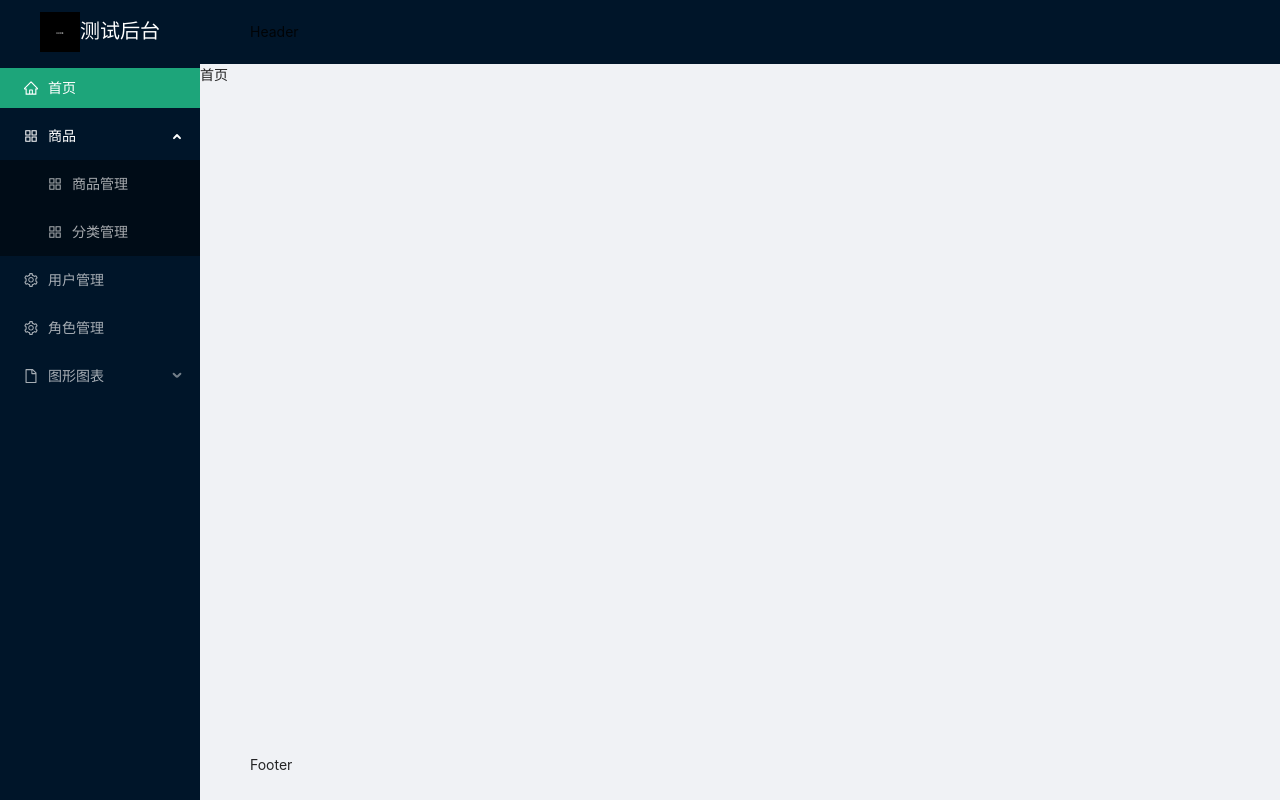
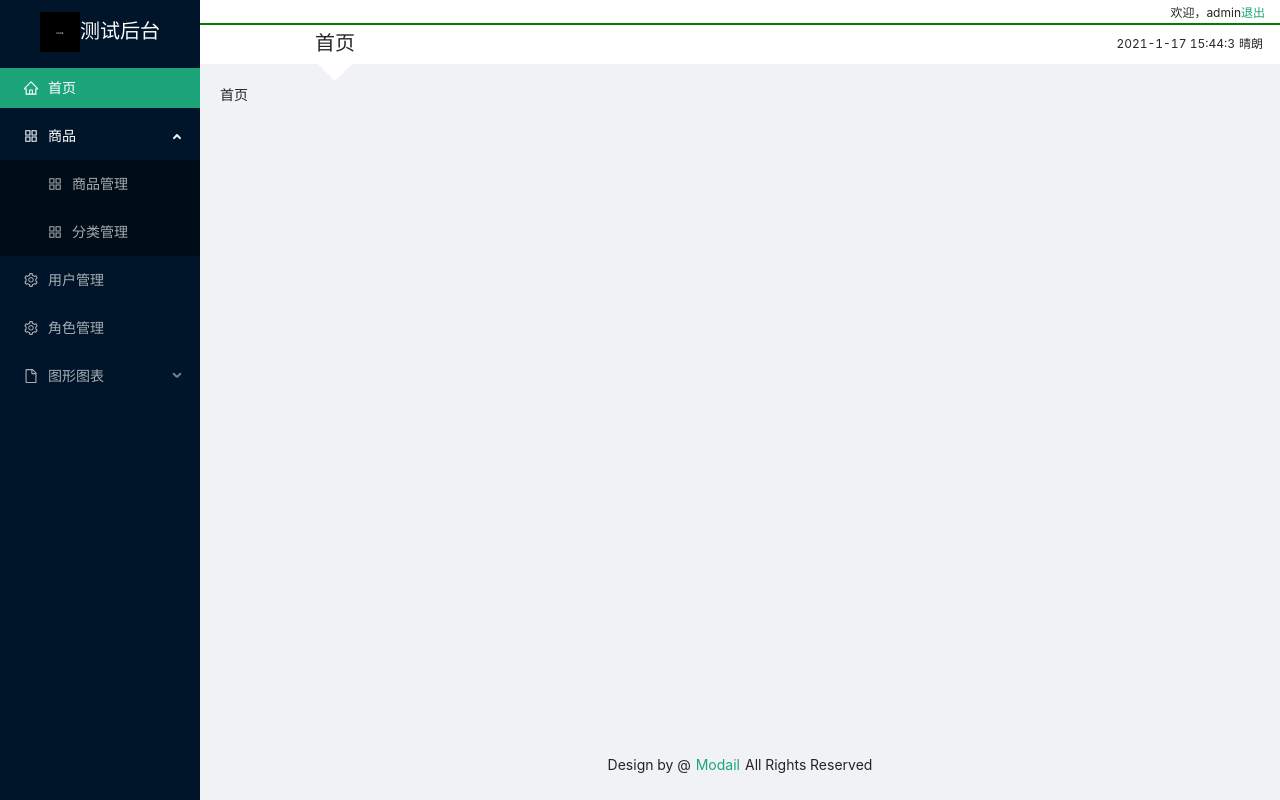
Before and after one commit to Modail/React_admin_Test, a React (Create React App) app: page /home in a window 1280 px wide. Built offline with nearby package versions, Linux system fonts and the light colour scheme.

Commit message:
react-admin Test

```diff
--- /dev/null
+++ b/src/components/footer/footer.jsx
@@ -0,0 +1,14 @@
+import React, { Component } from "react";
+import "./footer.sass";
+
+export default class MyFooter extends Component {
+  render() {
+    return (
+      <div className="footer-container">
+        <span>Design by @</span>
+        <a href="https://github.com/Modail">Modail</a>
+        <span>All Rights Reserved</span>
+      </div>
+    );
+  }
+}
--- /dev/null
+++ b/src/components/footer/footer.sass
@@ -0,0 +1,6 @@
+.footer-container
+    display: flex
+    justify-content: center
+    align-items: center
+    a
+        margin: 0 5px
--- /dev/null
+++ b/src/components/header-Top/header-Top.jsx
@@ -0,0 +1,69 @@
+import React, { Component } from "react";
+import { formateTime } from "../../utils/formateTime";
+import menuList from "../../config/menuconfig.js";
+import "./header-top.sass";
+import { Modal } from "antd";
+const { confirm } = Modal;
+
+export default class HeaderTop extends Component {
+  state = {
+    currentTime: formateTime(Date.now()),
+  };
+  getTime() {
+    setInterval(() => {
+      const currentTime = formateTime(Date.now());
+      this.setState({ currentTime });
+    }, 1000); //设置定时器定时获取当前时间
+  }
+  getTitle() {
+    //获得当前的location,不知道不使用window行不行
+    const pathName = window.location.pathname;
+    let title;
+    menuList.forEach((item) => {
+      if (item.key === pathName) {
+        title = item.title;
+      } else if (item.children) {
+        item.children.forEach((item) => {
+          if (item.key === pathName) {
+            title = item.title;
+          }
+        });
+      }
+    });
+    return title;
+  }
+  Logout = () => {
+    return confirm({
+      content: "是否退出登录",
+      onOk() {
+        console.log("OK");
+      },
+      onCancel() {
+        console.log("Cancel");
+      },
+    }); //使用antd 但是却不怎么理解原理 打算专研下源码复现相关功能
+  };
+  render() {
+    const { currentTime } = this.state;
+    this.getTime();
+    const title = this.getTitle();
+    return (
+      <div className="header-container">
+        <div className="header-top">
+          <span>欢迎，admin</span>
+          <a href="#" onClick={this.Logout}>
+            退出
+          </a>
+        </div>
+        <div className="header-Bottom">
+          <div className="header-Bottom-left"> {title}</div>
+          <div className="header-Bottom-right">
+            <span>{currentTime}</span>
+            <img alt="" src="" />
+            <span>晴朗</span>
+          </div>
+        </div>
+      </div>
+    );
+  }
+}
--- /dev/null
+++ b/src/components/header-Top/header-top.sass
@@ -0,0 +1,37 @@
+.header-container
+    height: 64px
+    background-color: #ffffff
+    .header-top
+        width: 100%
+        height: 25px
+        line-height: 25px
+        text-align: right
+        border-bottom: 2px solid green
+        font-size: 12px
+        padding: 0 15px 0 0
+    .header-Bottom
+        height: 37px
+        line-height: 37px
+        display: flex
+        flex-direction: row
+        .header-Bottom-left
+            position: relative
+            width: 25%
+            text-align: center
+            font-size: 20px
+            &::after
+                content: ''
+                position: absolute
+                left: 50%
+                transform: translateX(-50%) translateY(90%)
+                border-top: 20px solid #fff
+                border-bottom: 20px solid transparent
+                border-right: 20px solid transparent
+                border-left: 20px solid transparent
+        .header-Bottom-right
+            width: 75%
+            text-align: right
+            font-size: 12px
+            padding: 0 15px 0 0
+            span
+                margin: 0 2px
--- a/src/components/left-Nav/left-Nav.jsx
+++ b/src/components/left-Nav/left-Nav.jsx
@@ -8,27 +8,42 @@ import menuList from "../../config/menuconfig";
 const { SubMenu } = Menu;
 
 export default class LeftNav extends Component {
+  // getMenuNodes_map = (menuList) => {
+  //   return menuList.map((item) => {
+  //     if (!item.children) {
+  //       return (
+  //         <Menu.Item key={item.key} icon={item.icon}>
+  //           <Link to={item.key}>{item.title}</Link>
+  //         </Menu.Item>
+  //       );
+  //     } else {
+  //       return (
+  //         <SubMenu key={item.key} icon={item.icon} title={item.title}>
+  //           {this.getMenuNodes(item.children)}
+  //         </SubMenu>
+  //       );
+  //     }
+  //   }); //用数组map动态渲染页面，有子项是选择使用递归屌用来渲染
+
   getMenuNodes = (menuList) => {
-    return menuList.map((item) => {
+    return menuList.reduce((pre, item) => {
       if (!item.children) {
-        return (
+        pre.push(
           <Menu.Item key={item.key} icon={item.icon}>
             <Link to={item.key}>{item.title}</Link>
           </Menu.Item>
         );
       } else {
-        return (
+        pre.push(
           <SubMenu key={item.key} icon={item.icon} title={item.title}>
             {this.getMenuNodes(item.children)}
           </SubMenu>
         );
       }
-    }); //用数组map动态渲染页面，有子项是选择使用递归
-    /*getMenuNodes =(menuList) =>{
-       return menuList.reduce
-    }
-    */
-  };
+      return pre;
+    }, []);
+  }; //用数组的reduce方法动态渲染页面，在博客中研究了reduce的用法，有子项是选择使用递归屌用来渲染
+
   render() {
     return (
       <div className="left_Nav">
--- a/src/pages/admin/admin.jsx
+++ b/src/pages/admin/admin.jsx
@@ -2,6 +2,8 @@ import React, { Component } from "react";
 import { Layout } from "antd";
 import { Switch, Redirect, Route } from "react-router-dom";
 import LeftNav from "../../components/left-Nav/left-Nav";
+import HeaderTop from "../../components/header-Top/header-Top";
+import MyFooter from "../../components/footer/footer";
 import Home from "../home/home";
 import Category from "../category/category";
 import Product from "../product/product";
@@ -21,8 +23,10 @@ export default class Admin extends Component {
           <LeftNav></LeftNav>
         </Sider>
         <Layout>
-          <Header>Header</Header>
-          <Content>
+          <Header style={{ padding: "0" }}>
+            <HeaderTop></HeaderTop>
+          </Header>
+          <Content style={{ padding: "20px" }}>
             <Switch>
               <Route path="/home" component={Home} />
               <Route path="/category" component={Category} />
@@ -35,7 +39,9 @@ export default class Admin extends Component {
             </Switch>
             <Redirect to="/home"></Redirect>
           </Content>
-          <Footer>Footer</Footer>
+          <Footer>
+            <MyFooter />
+          </Footer>
         </Layout>
       </Layout>
     );
--- /dev/null
+++ b/src/utils/formateTime.js
@@ -0,0 +1,17 @@
+export function formateTime(time) {
+  if (!time) return "";
+  let date = new Date(time);
+  return (
+    date.getFullYear() +
+    "-" +
+    (date.getMonth() + 1) +
+    "-" +
+    date.getDate() +
+    " " +
+    date.getHours() +
+    ":" +
+    date.getMinutes() +
+    ":" +
+    date.getSeconds()
+  );
+}
```
Also changed, not shown: 1 other file (tests, documents, lock files or other folders).
